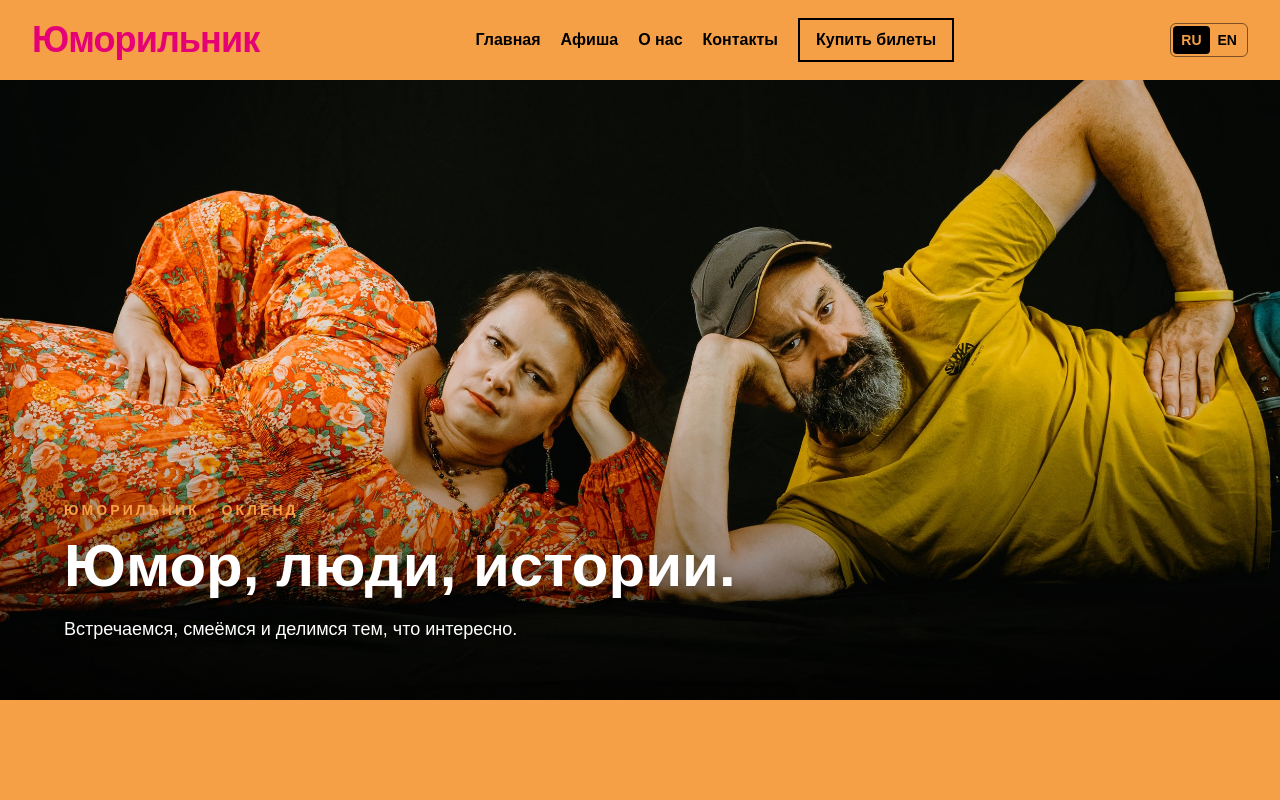
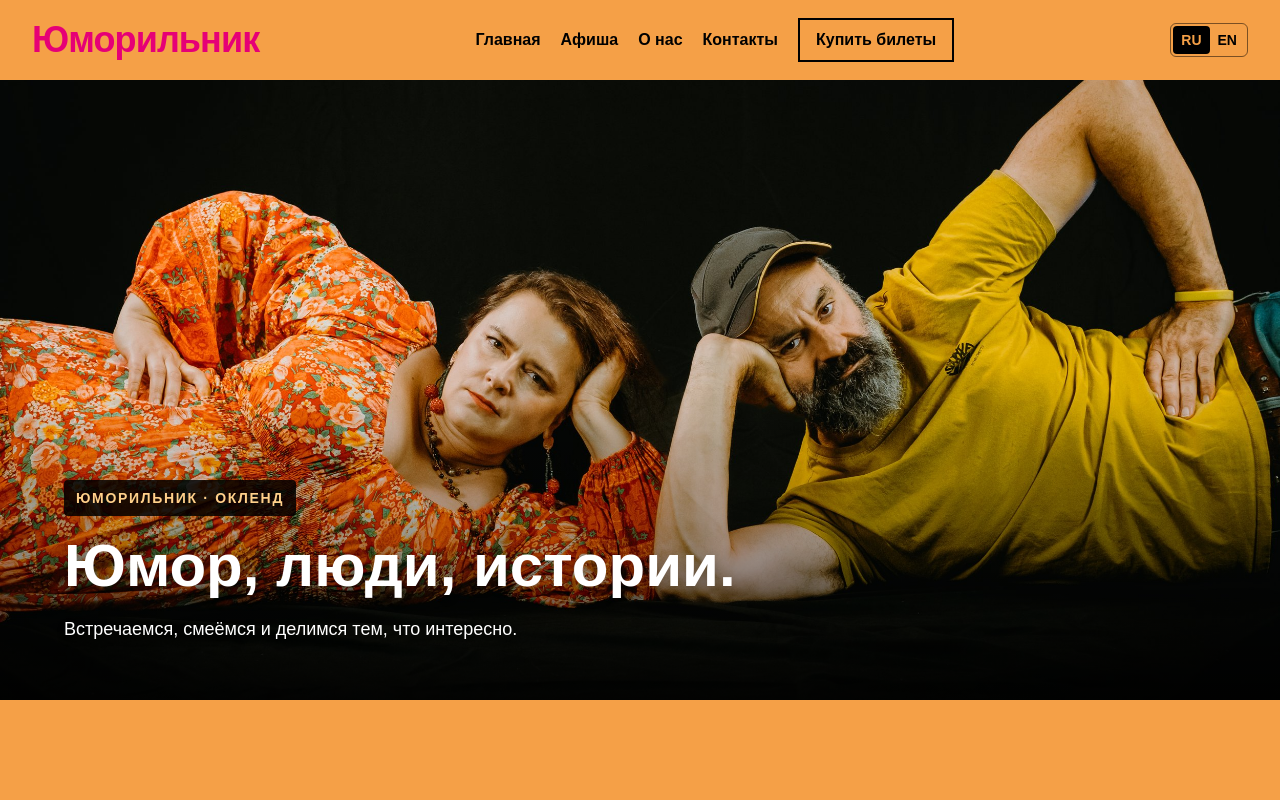
Before and after one commit to darshabloom/yumorilnik, a Next.js app: page / in a window 1280 px wide. Shown: the top 800 px of the page. Built offline with nearby package versions, Linux system fonts and the light colour scheme.

Commit message:
fix: improve hero eyebrow readability across screen sizes

```diff
--- a/app/page.tsx
+++ b/app/page.tsx
@@ -15,7 +15,7 @@ export default function HomePage() {
         <div className="pointer-events-none absolute inset-x-0 bottom-0 h-1/2 bg-gradient-to-t from-black/85 via-black/25 to-transparent" aria-hidden="true" />
         <div className="absolute inset-x-0 bottom-0 px-6 pb-7 pt-12 text-white sm:px-10 sm:pb-10 lg:px-16 lg:pb-14">
           <div className="mx-auto max-w-7xl">
-            <p className="mb-2 text-xs font-semibold uppercase tracking-[0.22em] text-[#f5a047] sm:text-sm">
+            <p className="mb-3 inline-block rounded bg-black/85 px-3 py-2 text-xs font-bold uppercase tracking-[0.12em] text-[#ffd08a] sm:text-sm">
               Юморильник · Окленд
             </p>
             <h1 className="max-w-2xl text-3xl font-black leading-tight drop-shadow-lg sm:text-5xl lg:text-6xl">
```
